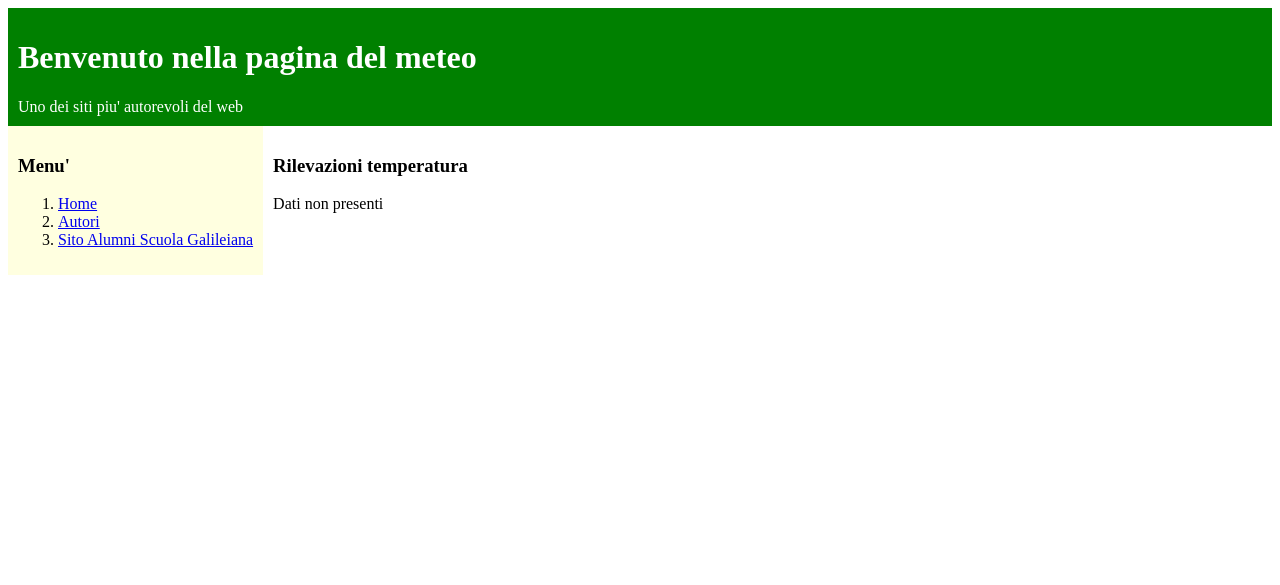
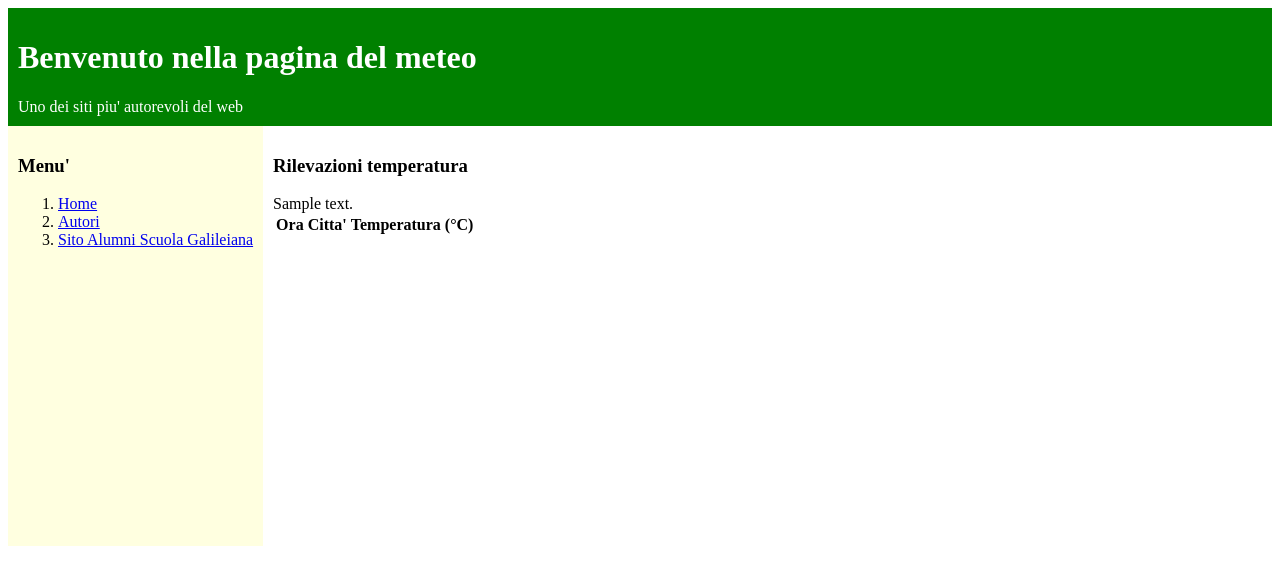
Before and after one commit to lamortenera/corso_STEM_academy, a Flask app: template templates/index.html in a window 1280 px wide. Shown: the top 585 px of the page. Run offline with Flask 2, Linux system fonts and the light colour scheme; the template is opened without the code that fills it: most values are stand-ins (such as "Sample title", 1, 10 or a date in 2020); lists and menus that the app fills with data are empty.

Commit message:
Aggiunta della tabella

```diff
--- a/app.py
+++ b/app.py
@@ -5,12 +5,22 @@
 @author: ale
 """
 
-from flask import Flask, render_template
+from utils import read_data
+from flask import Flask, Markup, render_template
+
+def get_table_content(data):
+    content = ""
+    row_pattern = "<tr><td>{}</td><td>{}</td><td>{:.2f}</td></tr>"
+    for row in data:
+        content += row_pattern.format(row["datetime"], row["city"], row["temperature"])
+    return content
 
 app = Flask(__name__)
 @app.route("/")
 def index():
-    return render_template("index.html")
+    data = read_data()
+    table_content = get_table_content(data)
+    return render_template("index.html", table_content=Markup(table_content))
 
 @app.route("/authors")
 def authors():
--- a/templates/index.html
+++ b/templates/index.html
@@ -17,9 +17,12 @@
 			<li><a href="http://www.alumniscuolagalileiana.it">Sito Alumni Scuola Galileiana</a></li>
 		</ol>
 	</div>
-	<div style="padding: 10px;">
+	<div style="padding: 10px; height: 400px; overflow: auto">
 		<h3>Rilevazioni temperatura</h3>
-		Dati non presenti
+		<table>
+			<tr><th>Ora</th><th>Citta'</th><th>Temperatura (°C)</th></tr>
+			{{table_content}}
+		</table>
 	</div>
 </div>
 </body>
```
